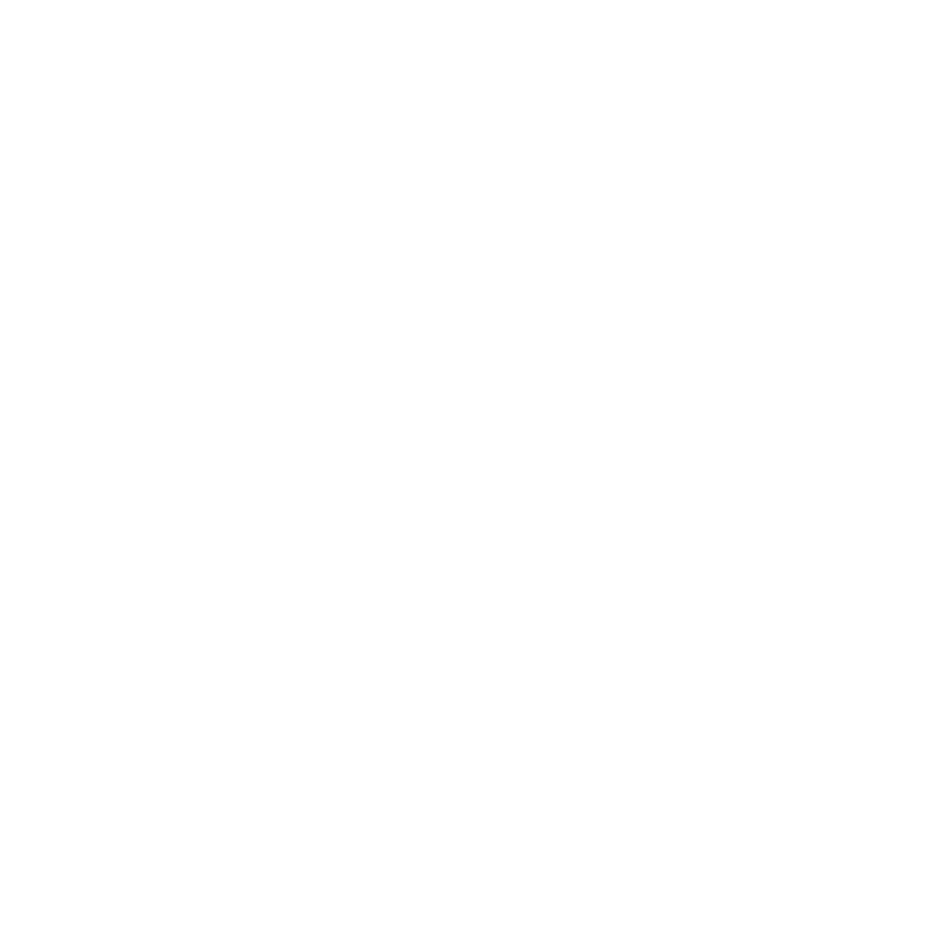
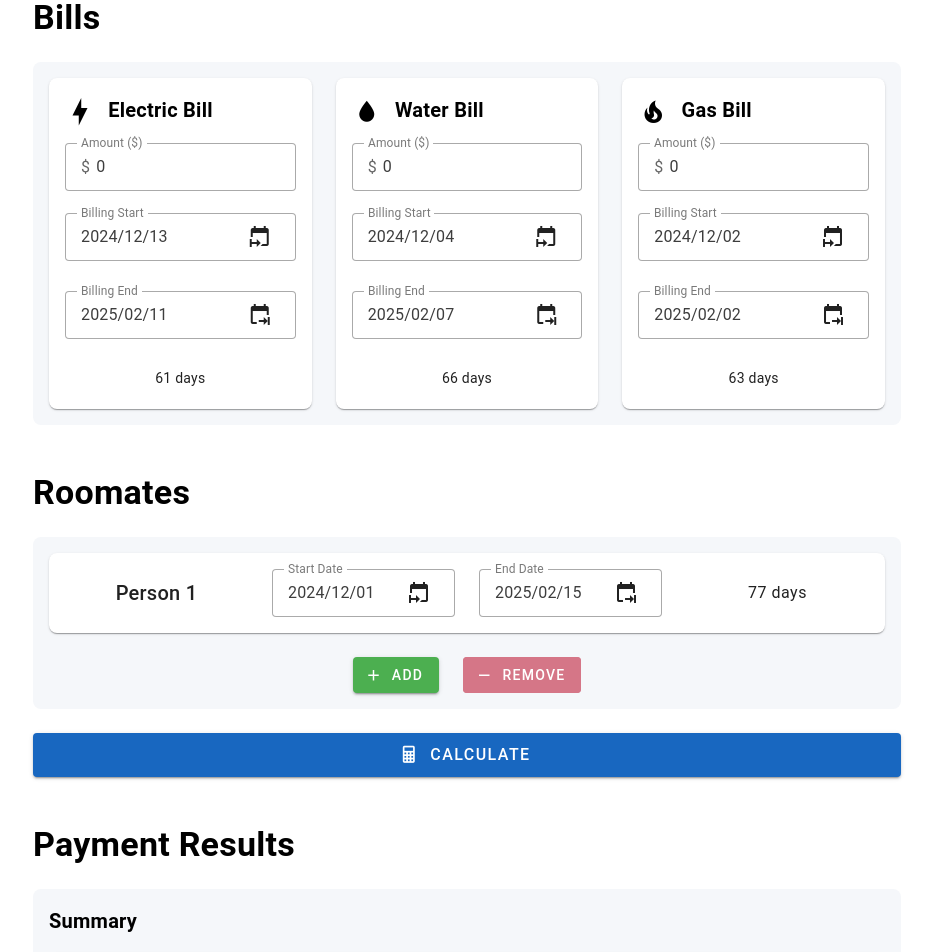
Before and after one commit to MrNegativeTW/Bill-Calculator, a Vue app: page /en in a window 1280 px wide. Before the commit this address had no page. Shown: the part 300-1252 px from the top of the page, without its empty margins (173-1106 px from the left). Before the commit the page ends 800 px from the top, so only its background shows below. Built offline with nearby package versions, Linux system fonts and the light colour scheme.

Commit message:
feat: i18n for en and zhHant

```diff
--- a/package.json
+++ b/package.json
@@ -15,6 +15,7 @@
   "dependencies": {
     "@mdi/font": "^7.4.47",
     "vue": "^3.5.13",
+    "vue-i18n": "^10.0.6",
     "vue-router": "^4.5.0",
     "vuetify": "^3.7.19"
   },
--- a/src/components/BillCard.vue
+++ b/src/components/BillCard.vue
@@ -9,7 +9,7 @@
       <v-form>
         <v-text-field
           v-model.number="localBill.amount"
-          :label="'Amount ($)'"
+          :label="$t('billcard.fields_label.amount')"
           type="number"
           min="0"
           step="0.01"
@@ -30,7 +30,7 @@
               <template v-slot:activator="{ props }">
                 <v-text-field
                   v-model="formattedStartDate"
-                  :label="'Billing Start'"
+                  :label="$t('billcard.fields_label.bill_start')"
                   readonly
                   density="comfortable"
                   v-bind="props"
@@ -67,7 +67,7 @@
               <template v-slot:activator="{ props }">
                 <v-text-field
                   v-model="formattedEndDate"
-                  :label="'Billing End'"
+                  :label="$t('billcard.fields_label.bill_end')"
                   readonly
                   density="comfortable"
                   v-bind="props"
@@ -95,7 +95,7 @@
           </v-col>
 
           <v-col cols="12">
-            <div class="text-center mb-1">{{ localBill.days }} days</div>
+            <div class="text-center mb-1">{{ localBill.days }} {{ $t('global.days') }}</div>
           </v-col>
         </v-row>
       </v-form>
--- a/src/components/PersonCard.vue
+++ b/src/components/PersonCard.vue
@@ -18,7 +18,7 @@
               <v-text-field
                 v-bind="props"
                 v-model="formattedStartDate"
-                label="Start Date"
+                :label="$t('personcard.fields_label.start')"
                 hide-details="auto"
                 readonly
                 @click="startDateMenu = true"
@@ -61,7 +61,7 @@
               <v-text-field
                 v-bind="props"
                 v-model="formattedEndDate"
-                label="End Date"
+                :label="$t('personcard.fields_label.end')"
                 hide-details="auto"
                 readonly
                 @click="endDateMenu = true"
@@ -93,7 +93,7 @@
         </v-col>
 
         <v-col cols="12" sm="12" md="3" lg="3">
-          <div class="text-body-1 text-center">{{ localPerson.days }} days</div>
+          <div class="text-body-1 text-center">{{ localPerson.days }} {{ $t('global.days') }}</div>
         </v-col>
       </v-row>
     </v-card-text>
--- /dev/null
+++ b/src/i18n.ts
@@ -0,0 +1,56 @@
+import { nextTick } from 'vue'
+import { createI18n } from 'vue-i18n'
+
+import type { I18n, I18nOptions, Locale } from 'vue-i18n'
+
+export const SUPPORT_LOCALES = ['en', 'zhHant']
+
+export function getLocale(i18n: I18n): string {
+  if (typeof i18n.global.locale === 'string') {
+    return i18n.global.locale as string
+  } else {
+    // For newer versions where locale is a ref
+    return i18n.global.locale.value
+  }
+}
+
+export function setLocale(i18n: I18n, locale: Locale): void {
+  if (typeof i18n.global.locale === 'string') {
+    // For older versions of vue-i18n
+    ;(i18n.global.locale as any) = locale
+  } else {
+    // For newer versions where locale is a ref
+    i18n.global.locale.value = locale
+  }
+}
+
+export function setupI18n(options: I18nOptions = { locale: 'en' }): I18n {
+  const i18n = createI18n(options)
+  setI18nLanguage(i18n, options.locale!)
+  return i18n
+}
+
+export function setI18nLanguage(i18n: I18n, locale: Locale): void {
+  setLocale(i18n, locale)
+  /**
+   * NOTE:
+   * If you need to specify the language setting for headers, such as the `fetch` API, set it here.
+   * The following is an example for axios.
+   *
+   * axios.defaults.headers.common['Accept-Language'] = locale
+   */
+  document.querySelector('html')!.setAttribute('lang', locale)
+}
+
+// eslint-disable-next-line @typescript-eslint/no-explicit-any
+const getResourceMessages = (r: any) => r.default || r
+
+export async function loadLocaleMessages(i18n: I18n, locale: Locale) {
+  // load locale messages
+  const messages = await import(`./locales/${locale}.json`).then(getResourceMessages)
+
+  // set locale and locale message
+  i18n.global.setLocaleMessage(locale, messages)
+
+  return nextTick()
+}
--- /dev/null
+++ b/src/locales/en.json
@@ -0,0 +1,52 @@
+{
+    "global": {
+        "days": "days"
+    },
+    "billview": {
+        "titles": {
+            "banner": "Bill Calculator",
+            "bill": "Bills",
+            "roommates": "Roomates",
+            "result": "Payment Results"
+        },
+        "subtitles": {
+            "banner": "A simple tool to calculate shared bills between roommates based on their stay duration",
+            "result_overview": "Summary",
+            "result_details": "Details"
+        },
+        "buttons": {
+            "add_roommate": "Add",
+            "remove_roommate": "Remove",
+            "calculate": "Calculate"
+        }
+    },
+    "billcard": {
+        "titles": {
+            "electric": "Electric Bill",
+            "water": "Water Bill",
+            "gas": "Gas Bill"
+        },
+        "fields_label": {
+            "amount": "Amount ($)",
+            "bill_start": "Billing Start",
+            "bill_end": "Billing End"
+        }
+    },
+    "personcard": {
+        "fields_label": {
+            "start": "Start Date",
+            "end": "End Date"
+        }
+    },
+    "payment_result_card": {
+        "title": "人員 {id}",
+        "occupancy": "Occupancy",
+        "days_overlap": "days overlap",
+        "bill_details": {
+            "electric": "Electric Bill",
+            "water": "Water Bill",
+            "gas": "Gas Bill"
+        },
+        "total_payment": "Total"
+    }
+}
--- /dev/null
+++ b/src/locales/zhHans.json
@@ -0,0 +1,44 @@
+{
+    "global": {
+        "days": "天"
+    },
+    "billview": {
+        "titles": {
+            "banner": "水電瓦斯費計算機",
+            "bill": "帳單",
+            "roommates": "室友",
+            "result": "計算結果"
+        },
+        "subtitles": {
+            "banner": "幫你計算每位室友該付多少水電瓦斯費",
+            "result_overview": "總計",
+            "result_details": "詳細"
+        },
+        "buttons": {
+            "add_roommate": "新增",
+            "remove_roommate": "刪除",
+            "calculate": "計算"
+        }
+    },
+    "billcard": {
+        "titles": {
+            "electric": "電費",
+            "water": "水費",
+            "gas": "瓦斯費"
+        },
+        "fields_label": {
+            "amount": "金額 ($)",
+            "bill_start": "計費開始日",
+            "bill_end": "計費結束日"
+        }
+    },
+    "personcard": {
+        "fields_label": {
+            "start": "開始日",
+            "end": "結束日"
+        }
+    },
+    "payment_result_card": {
+        "language": "語言"
+    }
+}
--- /dev/null
+++ b/src/locales/zhHant.json
@@ -0,0 +1,52 @@
+{
+    "global": {
+        "days": "天"
+    },
+    "billview": {
+        "titles": {
+            "banner": "水電瓦斯費計算機",
+            "bill": "帳單",
+            "roommates": "室友",
+            "result": "計算結果"
+        },
+        "subtitles": {
+            "banner": "幫你計算每位室友該付多少水電瓦斯費",
+            "result_overview": "總計",
+            "result_details": "詳細"
+        },
+        "buttons": {
+            "add_roommate": "新增",
+            "remove_roommate": "刪除",
+            "calculate": "計算"
+        }
+    },
+    "billcard": {
+        "titles": {
+            "electric": "電費",
+            "water": "水費",
+            "gas": "瓦斯費"
+        },
+        "fields_label": {
+            "amount": "金額 ($)",
+            "bill_start": "計費開始日",
+            "bill_end": "計費結束日"
+        }
+    },
+    "personcard": {
+        "fields_label": {
+            "start": "開始日",
+            "end": "結束日"
+        }
+    },
+    "payment_result_card": {
+        "title": "人員 {id}",
+        "occupancy": "使用時間",
+        "days_overlap": "天重疊",
+        "bill_details": {
+            "electric": "電費",
+            "water": "水費",
+            "gas": "瓦斯費"
+        },
+        "total_payment": "總計"
+    }
+}
--- a/src/main.ts
+++ b/src/main.ts
@@ -2,7 +2,12 @@ import './assets/main.css'
 
 import { createApp } from 'vue'
 import App from './App.vue'
-import router from './router'
+// import router from './router'
+import { setupRouter } from './router'
+
+import { setupI18n } from './i18n'
+import en from './locales/en.json'
+import zhHant from './locales/zhHant.json'
 
 import 'vuetify/styles'
 import { createVuetify } from 'vuetify'
@@ -19,7 +24,20 @@ const vuetify = createVuetify({
   },
 })
 
+const i18n = setupI18n({
+  locale: navigator.language.split('-')[0],
+  fallbackLocale: 'en',
+  messages: {
+    en, // English
+    zhHant // Traditional Chinese
+  },
+})
+
+const router = setupRouter(i18n)
+
 const app = createApp(App)
+
+app.use(i18n)
 
 app.use(router)
 
--- a/src/views/BillView.vue
+++ b/src/views/BillView.vue
@@ -3,9 +3,9 @@
   <v-card class="mb-6" color="#f5f7fa" flat width="100%">
     <v-container max-width="900px">
       <div class="py-8">
-        <div class="text-h3 font-weight-bold mb-2">Bill Calculator</div>
+        <div class="text-h3 font-weight-bold mb-2">{{ $t('billview.titles.banner') }}</div>
         <div class="text-subtitle-1 mb-4">
-          A simple tool to calculate shared bills between roommates based on their stay duration.
+          {{ $t('billview.subtitles.banner') }}
         </div>
         <v-btn
           color="primary"
@@ -21,14 +21,14 @@
   </v-card>
 
   <v-container class="mb-4" max-width="900px">
-    <div class="text-h4 my-6 font-weight-bold">Bills</div>
+    <div class="text-h4 my-6 font-weight-bold">{{ $t('billview.titles.bill') }}</div>
 
     <v-card class="mb-6 pa-4 rounded-lg" color="#f5f7fa" flat>
       <v-row>
         <!-- Electric Bill -->
         <v-col cols="12" sm="6" md="4" lg="4">
           <BillCard
-            title="Electric Bill"
+            :title="$t('billcard.titles.electric')"
             :bill="bills.electric"
             @update:bill="updateBill('electric', $event)"
             class-name="electric"
@@ -38,7 +38,7 @@
         <v-col cols="12" sm="6" md="4" lg="4">
           <!-- Water Bill -->
           <BillCard
-            title="Water Bill"
+            :title="$t('billcard.titles.water')"
             :bill="bills.water"
             @update:bill="updateBill('water', $event)"
             class-name="water"
@@ -47,7 +47,7 @@
         <v-col cols="12" sm="6" md="4" lg="4">
           <!-- Gas Bill -->
           <BillCard
-            title="Gas Bill"
+            :title="$t('billcard.titles.gas')"
             :bill="bills.gas"
             @update:bill="updateBill('gas', $event)"
             class-name="gas"
@@ -56,7 +56,7 @@
       </v-row>
     </v-card>
 
-    <div class="text-h4 mt-12 mb-6 font-weight-bold">Roommates</div>
+    <div class="text-h4 mt-12 mb-6 font-weight-bold">{{ $t('billview.titles.roommates') }}</div>
 
     <v-card class="mb-6 pa-4 rounded-lg" color="#f5f7fa" flat>
       <div id="people-container">
@@ -70,7 +70,9 @@
       </div>
       <v-row align="center" justify="center">
         <v-col cols="auto">
-          <v-btn @click="addPerson" color="success" prepend-icon="mdi-plus">Add</v-btn>
+          <v-btn @click="addPerson" color="success" prepend-icon="mdi-plus">{{
+            $t('billview.buttons.add_roommate')
+          }}</v-btn>
         </v-col>
         <v-col cols="auto">
           <v-btn
@@ -79,18 +81,20 @@
             prepend-icon="mdi-minus"
             :disabled="people.length <= 1"
           >
-            Remove
+            {{ $t('billview.buttons.remove_roommate') }}
           </v-btn>
         </v-col>
       </v-row>
     </v-card>
 
-    <v-btn color="primary" size="large" @click="calculatePayment" block>Calculate Payment</v-btn>
+    <v-btn color="primary" size="large" prepend-icon="mdi-calculator " @click="calculatePayment" block>{{
+      $t('billview.buttons.calculate')
+    }}</v-btn>
 
-    <div class="text-h4 mt-12 mb-6 font-weight-bold">Payment Results</div>
+    <div class="text-h4 mt-12 mb-6 font-weight-bold">{{ $t('billview.titles.result') }}</div>
 
     <v-card class="mb-6 pa-4 rounded-lg" color="#f5f7fa" flat>
-      <div class="text-h6 font-weight-bold">Overview</div>
+      <div class="text-h6 font-weight-bold">{{ $t('billview.subtitles.result_overview') }}</div>
 
       <v-data-table
         class="rounded-lg mt-4 elevation-1"
@@ -102,7 +106,9 @@
         hide-default-footer
       ></v-data-table>
 
-      <div class="text-h6 mt-8 mb-4 font-weight-bold">Details</div>
+      <div class="text-h6 mt-8 mb-4 font-weight-bold">
+        {{ $t('billview.subtitles.result_details') }}
+      </div>
 
       <v-row>
         <v-col cols="12" sm="6" md="4" lg="4" v-for="result in results" :key="result.id">
```
Also changed, not shown: src/components/PaymentResultCard.vue (+8 -8 lines), src/router/index.ts (+118 -20 lines), 1 other file (tests, documents, lock files or other folders).
